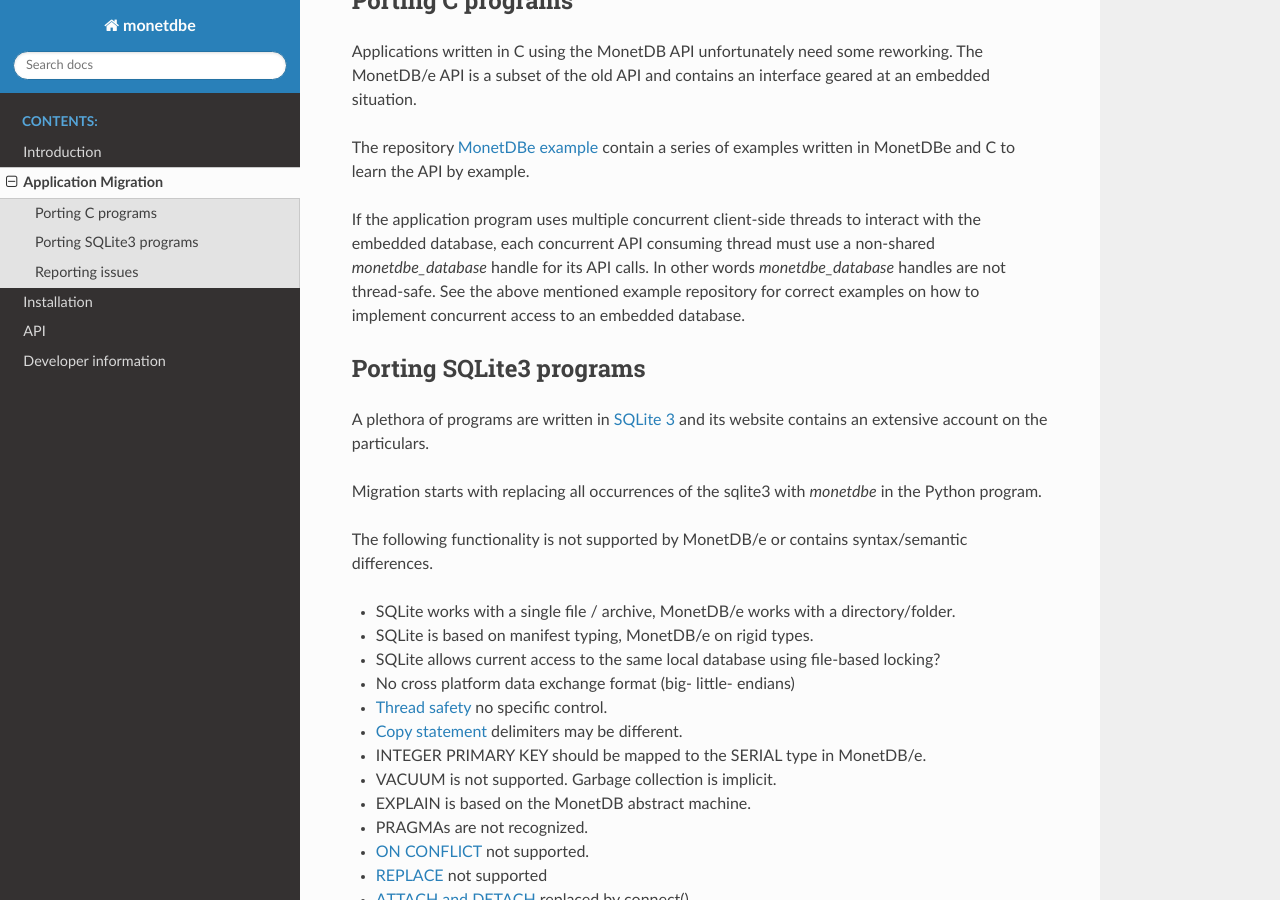
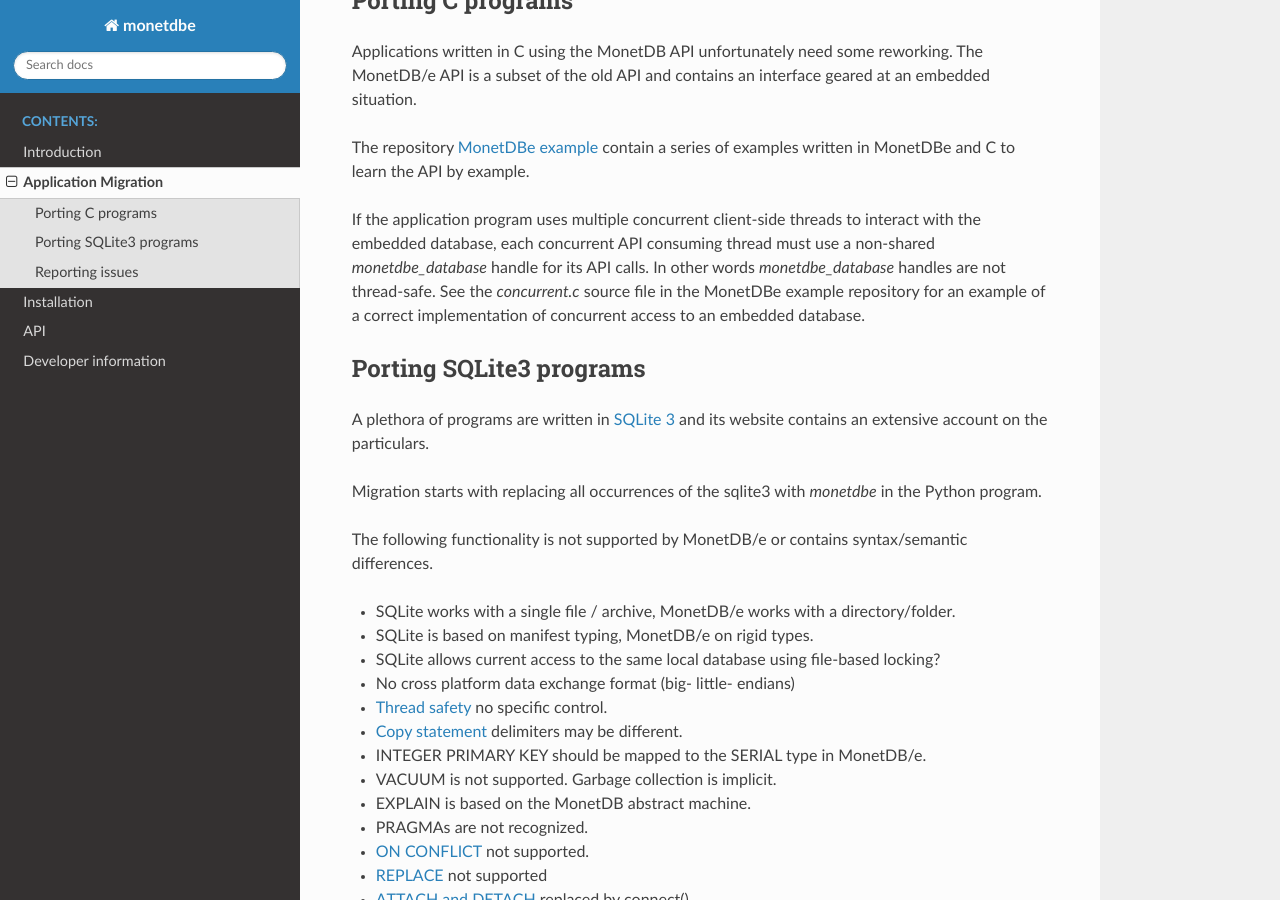
Before and after one commit to MonetDBSolutions/MonetDBe-Python, a Sphinx documentation site: the page built from doc/migrations.rst, in a window 1280 px wide and 900 px high, scrolled down 392 px. Built offline with Sphinx 7.4.7 and the Read the Docs theme 2.0.0, drawn with Linux system fonts in a browser that asks for light colours.

Commit message:
Update migrations.rst

```diff
--- a/doc/migrations.rst
+++ b/doc/migrations.rst
@@ -23,8 +23,8 @@
 
 If the application program uses multiple concurrent client-side threads to interact with the embedded database,
 each concurrent API consuming thread must use a non-shared `monetdbe_database` handle for its API calls.
-In other words `monetdbe_database` handles are not thread-safe. See the above mentioned example repository
-for correct examples on how to implement concurrent access to an embedded database.
+In other words `monetdbe_database` handles are not thread-safe. See the `concurrent.c` source file in the MonetDBe example repository
+for an example of a correct implementation of concurrent access to an embedded database.
 
 Porting SQLite3 programs
 ------------------------
```
